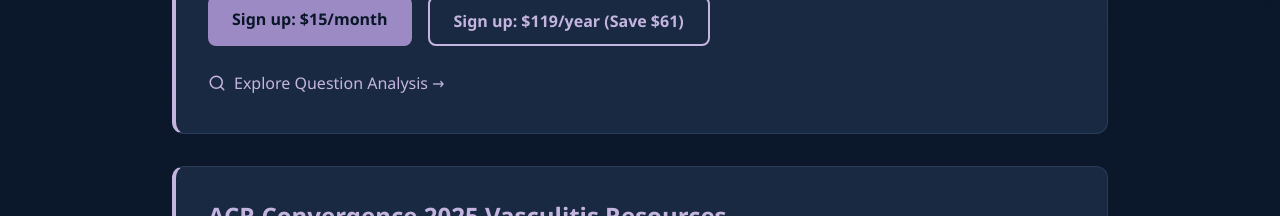
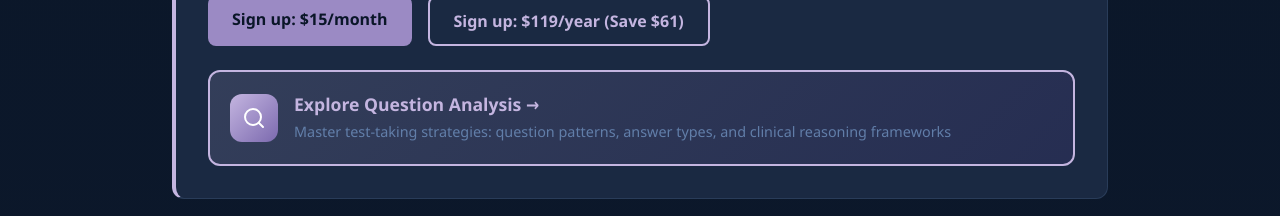
Before and after one commit to rheumify/rheumify-website, a Next.js app: page /fellows in a window 1280 px wide. Shown: the part 564-780 px from the top of the page. Built offline with nearby package versions, Linux system fonts and the light colour scheme.

Commit message:
Update page.js

```diff
--- a/app/fellows/page.js
+++ b/app/fellows/page.js
@@ -35,15 +35,42 @@ export default function FellowsPage() {
             Sign up: $119/year (Save $61)
           </a>
         </div>
-        <p style={{ marginTop: '1.5rem' }}>
-          <a href="/question-analysis" style={{ color: 'var(--purple-light)', display: 'inline-flex', alignItems: 'center', gap: '0.5rem' }}>
-            <svg xmlns="http://www.w3.org/2000/svg" width="18" height="18" viewBox="0 0 24 24" fill="none" stroke="currentColor" strokeWidth="2" strokeLinecap="round" strokeLinejoin="round">
-              <circle cx="11" cy="11" r="8"/>
-              <path d="m21 21-4.3-4.3"/>
-            </svg>
-            Explore Question Analysis →
-          </a>
-        </p>
+        <a href="/question-analysis" style={{
+          display: 'block',
+          marginTop: '1.5rem',
+          padding: '1.25rem',
+          background: 'linear-gradient(135deg, rgba(196, 181, 224, 0.15), rgba(107, 72, 173, 0.15))',
+          borderRadius: '12px',
+          border: '2px solid var(--purple-light)',
+          textDecoration: 'none',
+          transition: 'transform 0.2s, box-shadow 0.2s'
+        }}>
+          <div style={{ display: 'flex', alignItems: 'center', gap: '1rem' }}>
+            <div style={{
+              width: '48px',
+              height: '48px',
+              background: 'linear-gradient(135deg, var(--purple-light), var(--purple-dark))',
+              borderRadius: '12px',
+              display: 'flex',
+              alignItems: 'center',
+              justifyContent: 'center',
+              flexShrink: 0
+            }}>
+              <svg xmlns="http://www.w3.org/2000/svg" width="24" height="24" viewBox="0 0 24 24" fill="none" stroke="white" strokeWidth="2" strokeLinecap="round" strokeLinejoin="round">
+                <circle cx="11" cy="11" r="8"/>
+                <path d="m21 21-4.3-4.3"/>
+              </svg>
+            </div>
+            <div>
+              <h3 style={{ color: 'var(--purple-light)', marginBottom: '0.25rem', fontSize: '1.1rem' }}>
+                Explore Question Analysis →
+              </h3>
+              <p style={{ margin: 0, opacity: 0.85, fontSize: '0.9rem', color: 'var(--text-color)' }}>
+                Master test-taking strategies: question patterns, answer types, and clinical reasoning frameworks
+              </p>
+            </div>
+          </div>
+        </a>
       </div>
 
       {/* ACR Convergence 2025 */}
```
